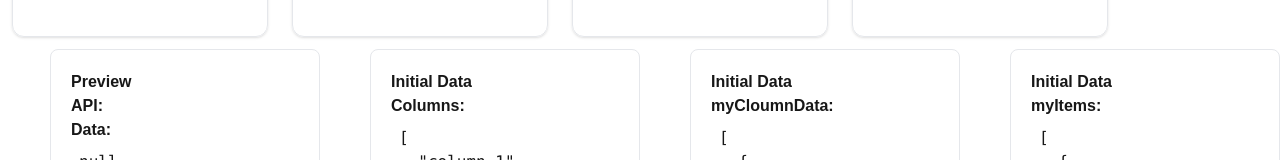
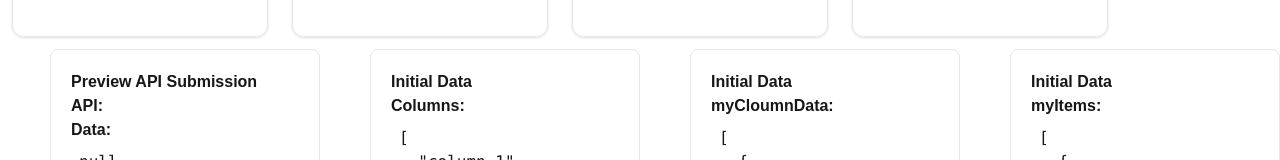
Before and after one commit to Abdur-Shobur/dnd-board, a Next.js app: page / in a window 1280 px wide. Shown: the part 335-495 px from the top of the page. Built offline with nearby package versions, Linux system fonts and the light colour scheme.

Commit message:
solve text select problem

```diff
--- a/src/components-3/board.tsx
+++ b/src/components-3/board.tsx
@@ -196,6 +196,7 @@ export default function BoardMain2() {
 
 	return (
 		<div className="w-full">
+			<div className="select-none">
 				<DragDropContext onDragEnd={handleDragDrop}>
 					<Droppable droppableId="ROOT" type="COLUMN" direction="horizontal">
 						{(provided) => (
@@ -232,7 +233,7 @@ export default function BoardMain2() {
 						)}
 					</Droppable>
 				</DragDropContext>
-
+			</div>
 			{/* Preview Section */}
 			<div className="flex">
 				<div
@@ -245,7 +246,7 @@ export default function BoardMain2() {
 					}}
 					className="mt-4 p-4 border border-gray-300 rounded-lg shadow-lg bg-gray-50"
 				>
-					<h2 className="text-lg font-bold">Preview</h2>
+					<h2 className="text-lg font-bold">Preview API Submission</h2>
 					<p className="mt-2">
 						<strong>API:</strong> {preview.api}
 					</p>
```
Lines whose indentation alone changed are shown as unchanged.
